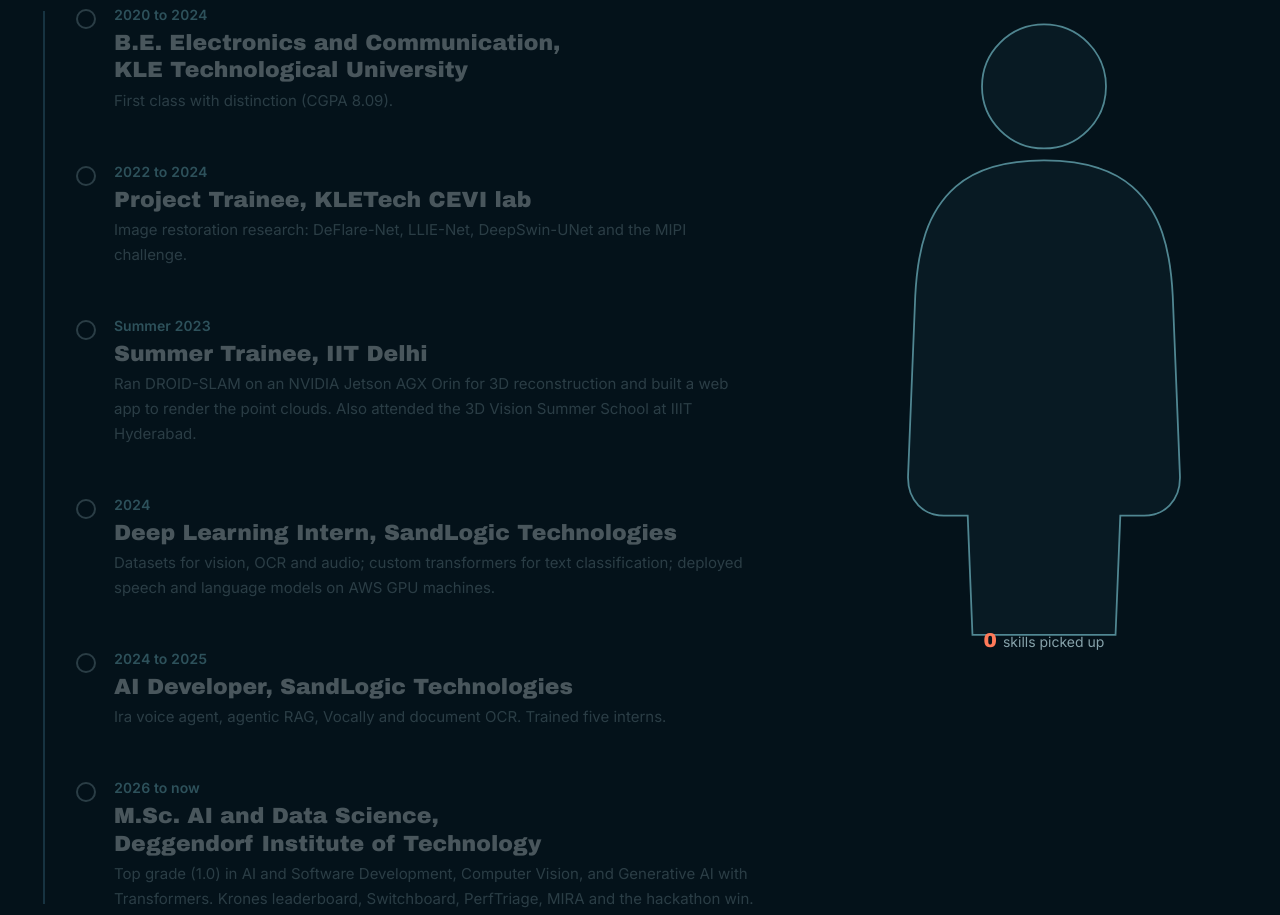
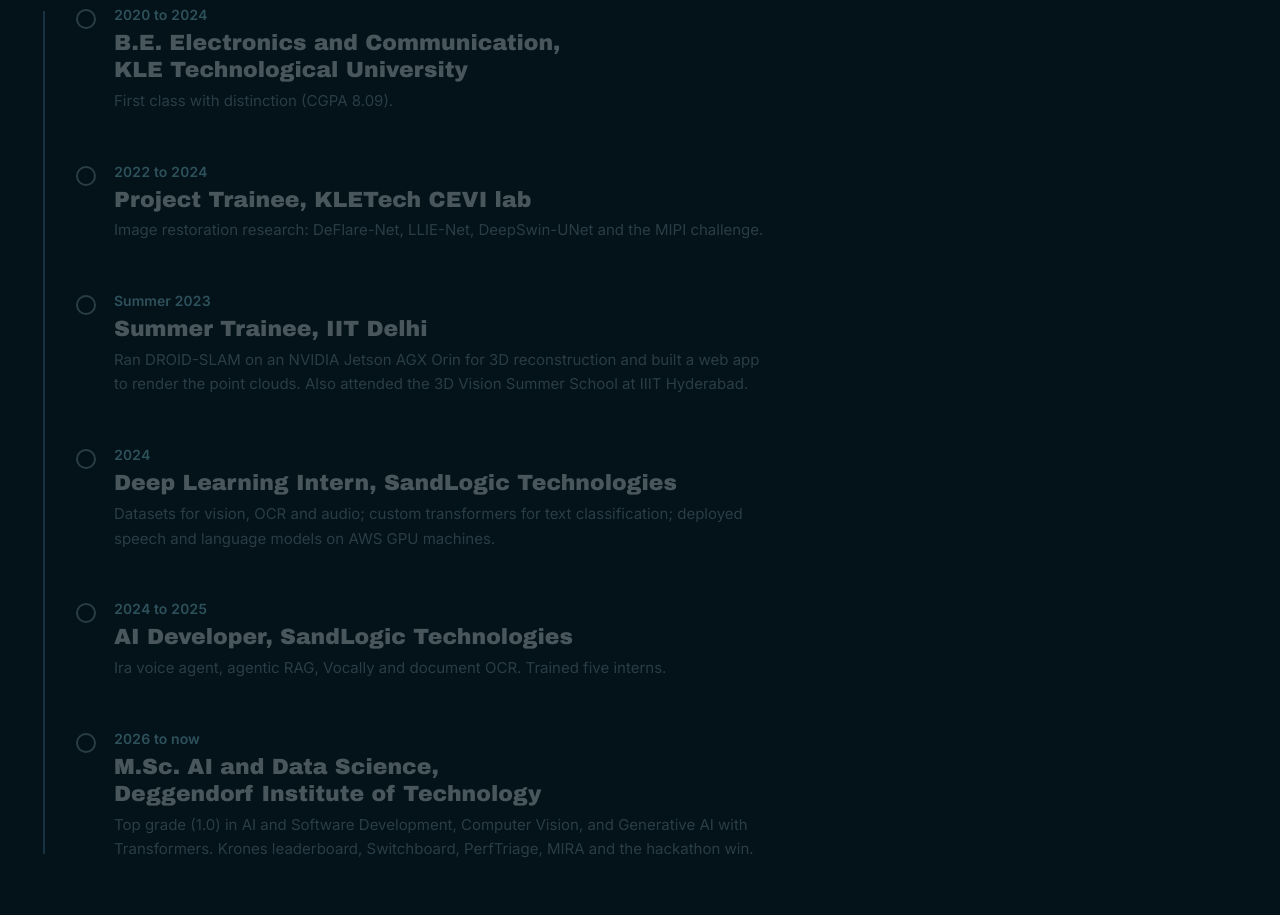
Before and after one commit to baksh07/baksh07.github.io, a plain HTML site: page index.html in a window 1280 px wide. Shown: the part 7865-8780 px from the top of the page. Drawn offline with nearby package versions, Linux system fonts and the light colour scheme; a web font is replaced by a local one.

Commit message:
Remove skills silhouette from Path section
Co-Authored-By: Claude Opus 5.5 <noreply@anthropic.com>
Claude-Session: https://claude.ai/code/session_01GxPC91EDHwHmouxH86hkqi

```diff
--- a/index.html
+++ b/index.html
@@ -158,24 +158,6 @@ h2{font-weight:800;font-size:clamp(36px,6vw,84px);line-height:1;letter-spacing:-
 .step time{font-weight:600;font-size:14px;color:var(--ice);font-variant-numeric:tabular-nums}
 .step h3{font-size:clamp(18px,1.8vw,22px);font-weight:600;line-height:1.25}
 .step p{color:var(--muted);font-size:15px}
-
-/* path: skills filling a silhouette */
-.path-grid{display:grid;gap:60px}
-.me{display:none}
-@media (min-width:1000px){
-  .path-grid{grid-template-columns:minmax(0,680px) 400px;justify-content:space-between;align-items:start}
-  .me{display:block;position:sticky;top:96px;height:620px}
-}
-.me svg{position:absolute;inset:0;width:100%;height:100%;overflow:visible}
-.me .body{fill:color-mix(in srgb,var(--panel) 70%,transparent);stroke:var(--ice);stroke-width:1.5;stroke-opacity:.55}
-.me .fill{fill:var(--coral);opacity:.10;transform-origin:50% 100%;transform:scaleY(var(--lvl,0));transition:transform .6s ease}
-.me .count{position:absolute;left:0;right:0;bottom:-34px;text-align:center;font-size:14px;color:var(--muted)}
-.me .count b{color:var(--coral);font-family:var(--display);font-size:20px;margin-right:6px}
-.skill{position:absolute;display:inline-flex;align-items:center;gap:5px;padding:3px 8px 3px 6px;border-radius:999px;background:var(--panel);border:1px solid var(--line);font-size:11px;font-weight:600;white-space:nowrap;transform:translate(-50%,-50%) translateX(-160px) scale(.6);opacity:0;transition:transform .55s cubic-bezier(.2,.8,.2,1),opacity .4s}
-.skill img{width:13px;height:13px}
-.skill.in{opacity:1;transform:translate(-50%,-50%) scale(1)}
-.skill.new{border-color:var(--coral);box-shadow:0 0 12px color-mix(in srgb,var(--coral) 45%,transparent)}
-@media (prefers-reduced-motion: reduce){.skill,.me .fill{transition:none}}
 
 /* contact */
 .contact .wrap{padding-block:clamp(110px,18vh,190px) 50px;display:grid;gap:34px}
@@ -386,25 +368,15 @@ footer{color:var(--muted);font-size:14px;display:flex;flex-wrap:wrap;justify-con
   <div class="wrap">
     <p class="eyebrow">Path</p>
     <h2>How I got here</h2>
-    <div class="path-grid">
     <ol class="steps">
       <span class="path-line" aria-hidden="true"></span>
-      <li class="step" data-skills="Python|C++ basics|OpenCV|DSP"><time>2020 to 2024</time><h3>B.E. Electronics and Communication, KLE Technological University</h3><p>First class with distinction (CGPA 8.09).</p></li>
-      <li class="step" data-skills="PyTorch|CNNs|U-Net|Swin|Restoration"><time>2022 to 2024</time><h3>Project Trainee, KLETech CEVI lab</h3><p>Image restoration research: DeFlare-Net, LLIE-Net, DeepSwin-UNet and the MIPI challenge.</p></li>
-      <li class="step" data-skills="NVIDIA Jetson|SLAM|3D recon"><time>Summer 2023</time><h3>Summer Trainee, IIT Delhi</h3><p>Ran DROID-SLAM on an NVIDIA Jetson AGX Orin for 3D reconstruction and built a web app to render the point clouds. Also attended the 3D Vision Summer School at IIIT Hyderabad.</p></li>
-      <li class="step" data-skills="Hugging Face|Transformers|Docker|AWS GPU|ASR/TTS"><time>2024</time><h3>Deep Learning Intern, SandLogic Technologies</h3><p>Datasets for vision, OCR and audio; custom transformers for text classification; deployed speech and language models on AWS GPU machines.</p></li>
-      <li class="step" data-skills="LangChain|LangGraph|RAG|Pipecat|Kubernetes|FastAPI|Kafka|YOLOv8"><time>2024 to 2025</time><h3>AI Developer, SandLogic Technologies</h3><p>Ira voice agent, agentic RAG, Vocally and document OCR. Trained five interns.</p></li>
-      <li class="step" data-skills="MCP|ONNX|Supabase|Postgres|pgvector|CI|Claude Code"><time>2026 to now</time><h3>M.Sc. AI and Data Science, Deggendorf Institute of Technology</h3><p>Top grade (1.0) in AI and Software Development, Computer Vision, and Generative AI with Transformers. Krones leaderboard, Switchboard, PerfTriage, MIRA and the hackathon win.</p></li>
+      <li class="step"><time>2020 to 2024</time><h3>B.E. Electronics and Communication, KLE Technological University</h3><p>First class with distinction (CGPA 8.09).</p></li>
+      <li class="step"><time>2022 to 2024</time><h3>Project Trainee, KLETech CEVI lab</h3><p>Image restoration research: DeFlare-Net, LLIE-Net, DeepSwin-UNet and the MIPI challenge.</p></li>
+      <li class="step"><time>Summer 2023</time><h3>Summer Trainee, IIT Delhi</h3><p>Ran DROID-SLAM on an NVIDIA Jetson AGX Orin for 3D reconstruction and built a web app to render the point clouds. Also attended the 3D Vision Summer School at IIIT Hyderabad.</p></li>
+      <li class="step"><time>2024</time><h3>Deep Learning Intern, SandLogic Technologies</h3><p>Datasets for vision, OCR and audio; custom transformers for text classification; deployed speech and language models on AWS GPU machines.</p></li>
+      <li class="step"><time>2024 to 2025</time><h3>AI Developer, SandLogic Technologies</h3><p>Ira voice agent, agentic RAG, Vocally and document OCR. Trained five interns.</p></li>
+      <li class="step"><time>2026 to now</time><h3>M.Sc. AI and Data Science, Deggendorf Institute of Technology</h3><p>Top grade (1.0) in AI and Software Development, Computer Vision, and Generative AI with Transformers. Krones leaderboard, Switchboard, PerfTriage, MIRA and the hackathon win.</p></li>
     </ol>
-    <aside class="me" aria-label="Skills gained along the way">
-      <svg viewBox="0 0 300 520" aria-hidden="true">
-        <defs><clipPath id="meclip"><circle cx="150" cy="70" r="52"/><path d="M150 132c-34 0-58 8-74 22-24 21-32 52-34 92l-6 150c-1 22 14 34 30 34h20l4 100h120l4-100h20c16 0 31-12 30-34l-6-150c-2-40-10-71-34-92-16-14-40-22-74-22z"/></clipPath></defs>
-        <g class="body"><circle cx="150" cy="70" r="52"/><path d="M150 132c-34 0-58 8-74 22-24 21-32 52-34 92l-6 150c-1 22 14 34 30 34h20l4 100h120l4-100h20c16 0 31-12 30-34l-6-150c-2-40-10-71-34-92-16-14-40-22-74-22z"/></g>
-        <rect class="fill" x="0" y="0" width="300" height="520" clip-path="url(#meclip)"/>
-      </svg>
-      <p class="count"><b id="skillCount">0</b>skills picked up</p>
-    </aside>
-    </div>
   </div>
 </section>
 
@@ -635,56 +607,6 @@ footer{color:var(--muted);font-size:14px;display:flex;flex-wrap:wrap;justify-con
     gsap.from(s, {x:40, opacity:.3, ease:'power2.out', scrollTrigger:{trigger:s, start:'top 92%', end:'top 65%', scrub:true}});
   });
 
-  /* skills fill the silhouette as the path is scrolled */
-  (function(){
-    const me = document.querySelector('.me');
-    if (!me) return;
-    const icons = {'Python':'python','C++ basics':'cplusplus','OpenCV':'opencv','PyTorch':'pytorch','NVIDIA Jetson':'nvidia','Hugging Face':'huggingface','Docker':'docker','LangChain':'langchain','LangGraph':'langgraph','Kubernetes':'kubernetes','FastAPI':'fastapi','Kafka':'apachekafka','ONNX':'onnx','Supabase':'supabase','Postgres':'postgresql','CI':'githubactions','Claude Code':'claude','MCP':'modelcontextprotocol'};
-    const steps = [...document.querySelectorAll('.step[data-skills]')];
-    const groups = []; let n = 0;
-    const total = steps.reduce((a, s) => a + s.dataset.skills.split('|').length, 0);
-    steps.forEach(step => {
-      const chips = step.dataset.skills.split('|').map(name => {
-        const i = n++, row = Math.floor(i / 3), col = i % 3;
-        const el = document.createElement('span');
-        el.className = 'skill';
-        el.style.left = (22 + col * 28) + '%';
-        el.style.top = (30 + row * (52 / Math.ceil(total / 3))) + '%';
-        if (icons[name]) {
-          const img = new Image(13, 13); img.alt = ''; img.loading = 'lazy';
-          img.src = 'https://cdn.simpleicons.org/' + icons[name];
-          img.onerror = () => img.remove();
-          el.appendChild(img);
-        }
-        el.appendChild(document.createTextNode(name));
-        me.appendChild(el);
-        return el;
-      });
-      groups.push(chips);
-    });
-    const count = document.getElementById('skillCount');
-    let last = -1;
-    function update(){
-      const line = innerHeight * 0.65;
-      let active = -1;
-      steps.forEach((s, i) => { if (s.getBoundingClientRect().top < line) active = i; });
-      if (active === last) return;
-      let shown = 0;
-      groups.forEach((chips, i) => chips.forEach(c => {
-        c.classList.toggle('in', i <= active);
-        c.classList.toggle('new', i === active);
-        if (i <= active) shown++;
-      }));
-      count.textContent = shown;
-      me.style.setProperty('--lvl', active < 0 ? 0 : (active + 1) / steps.length);
-      last = active;
-    }
-    let ticking = false;
-    addEventListener('scroll', () => { if (!ticking) { ticking = true; requestAnimationFrame(() => { ticking = false; update(); }); } }, {passive:true});
-    addEventListener('resize', update);
-    update();
-  })();
-
   /* publications lift in */
   gsap.utils.toArray('.pub').forEach(p => gsap.from(p, {y:50, opacity:.3, ease:'power2.out', scrollTrigger:{trigger:p, start:'top 95%', end:'top 70%', scrub:true}}));
 })();
```
